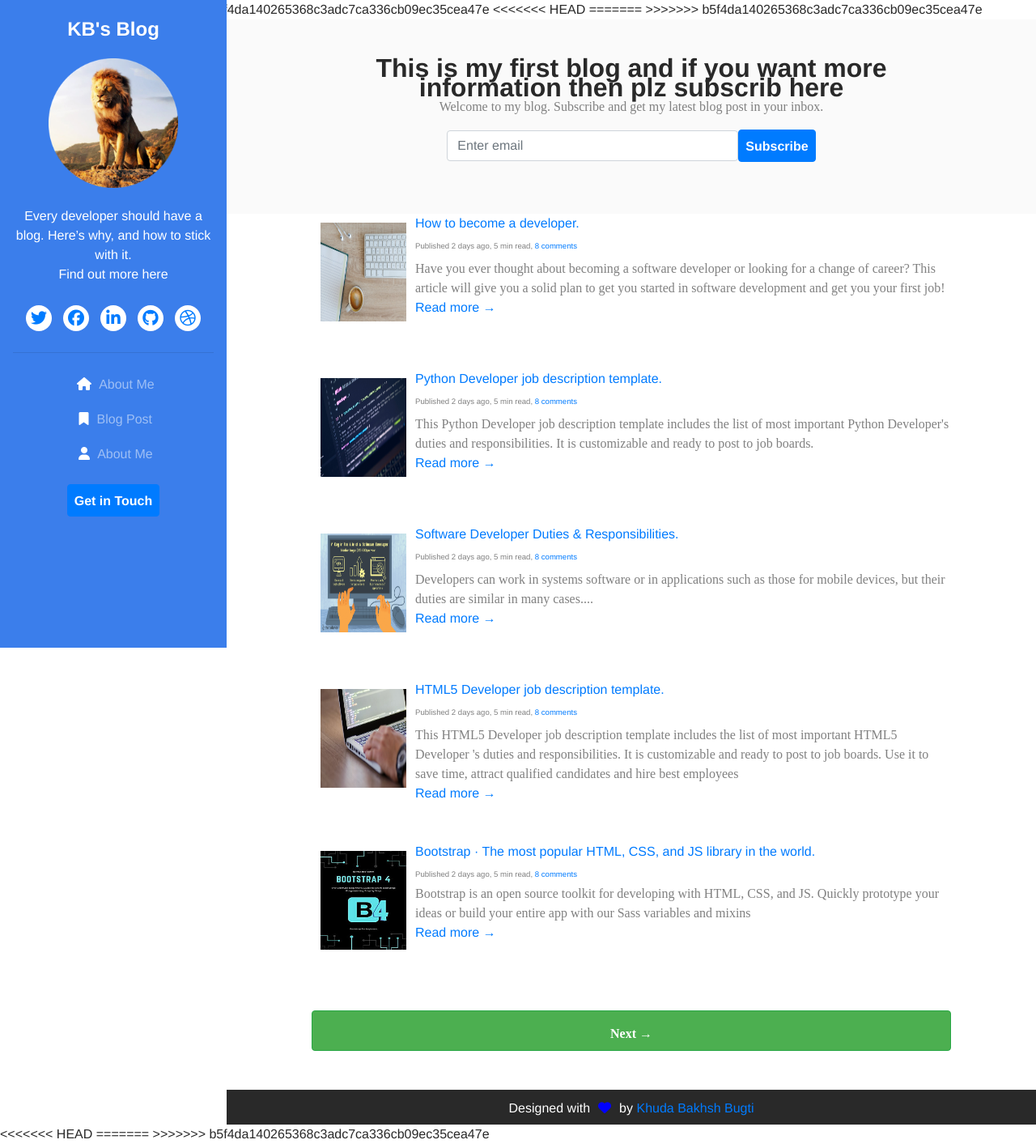
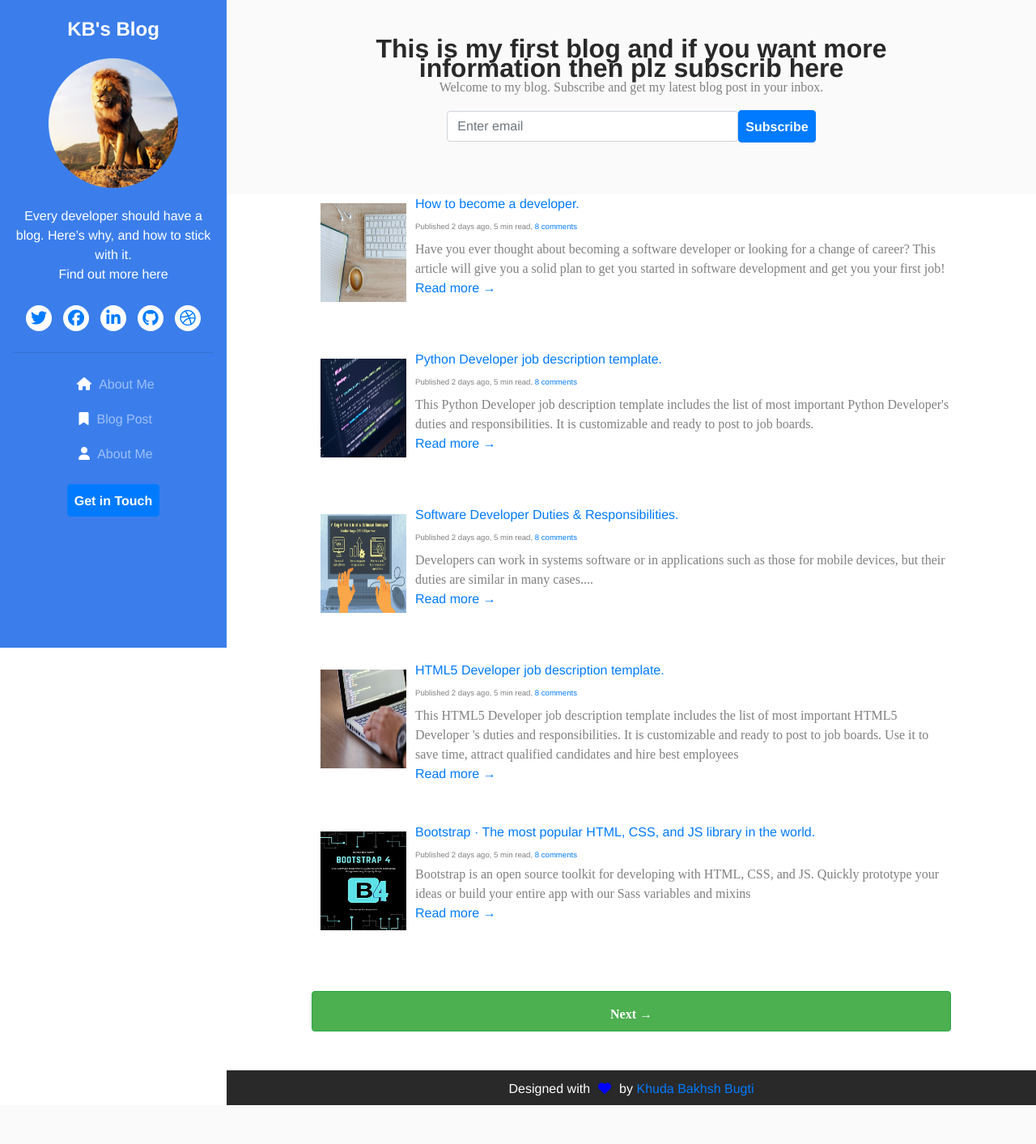
Before and after one commit to KbBugti/dev-blog, a PHP site: page / in a window 1280 px wide. Shown: the whole page at 81% size. After the commit the page ends 1365 px from the top, so only its background shows below. Run offline with PHP 8.4, Linux system fonts and the light colour scheme; some libraries are stand-ins or nearby versions.

Commit message:
First commit

```diff
--- a/assets/CSS/style.css
+++ b/assets/CSS/style.css
@@ -332,7 +332,7 @@
             width: 360px;
         }
     }
-    /*-------------The header sidebar Media styles------------*/
+    /*-------------The header sidebar styles from Media queries------------*/
 
     @media (max-width: 991.98px) {
         .header {
--- a/index.html
+++ b/index.html
@@ -15,32 +15,12 @@
 
 
     <!-- CSS style sheet -->
-<<<<<<< HEAD
     <link rel="stylesheet" href="assets/CSS/style.css">
-=======
-    <link rel="stylesheet" href="styles.css">
->>>>>>> b5f4da140265368c3adc7ca336cb09ec35cea47e
 </head>
 
 <body>
 
 
-<<<<<<< HEAD
-=======
-    <script>
-        // Create the dropdown base
-
-        function myFunction() {
-            var x = document.getElementById("myTopnav");
-            if (x.className === "topnav") {
-                x.className += " responsive";
-            } else {
-                x.className = "topnav";
-            }
-        }
-    </script>
-
->>>>>>> b5f4da140265368c3adc7ca336cb09ec35cea47e
     <header class="header">
         <h1 class="blog-name pt-lg-4 mb-0"><a href="index.html">KB's Blog</a></h1>
 
@@ -193,8 +173,6 @@
 
 </body>
 
-<<<<<<< HEAD
 </html>
-=======
+
 </html>
->>>>>>> b5f4da140265368c3adc7ca336cb09ec35cea47e
```
